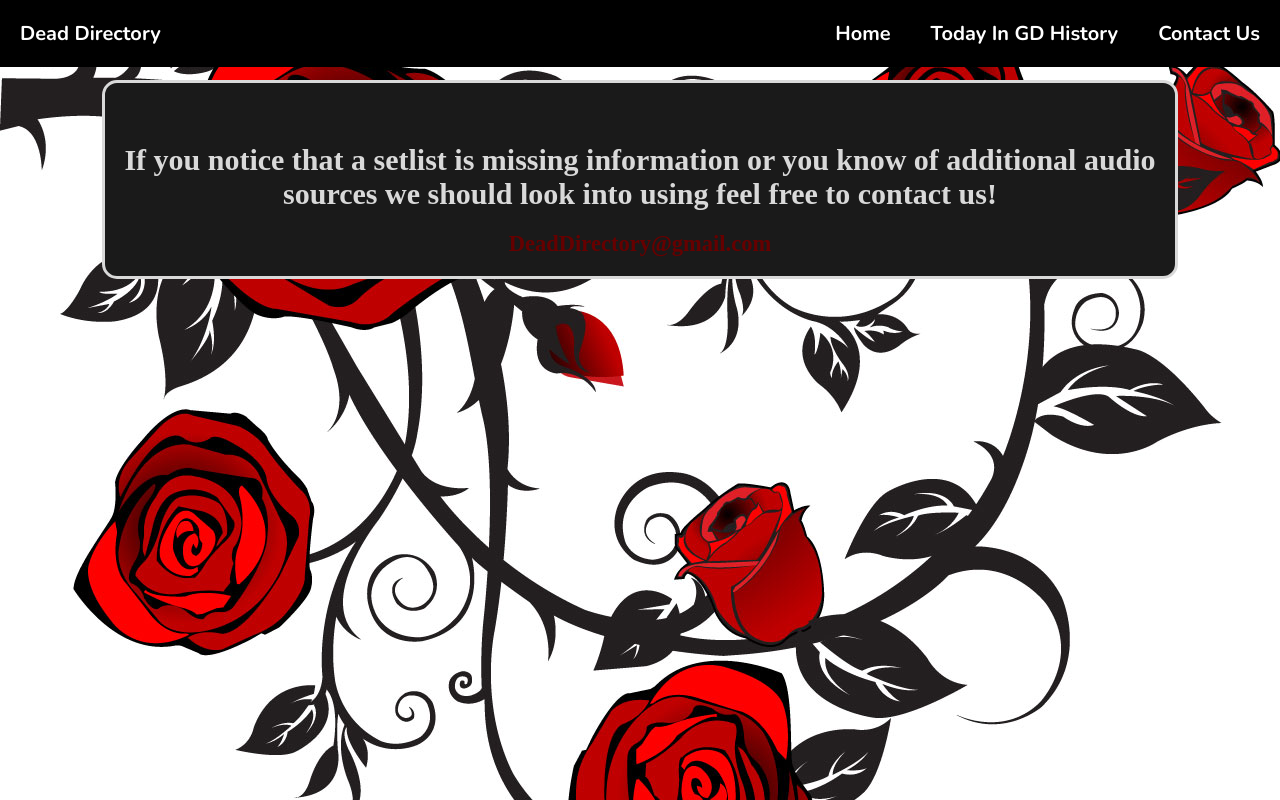
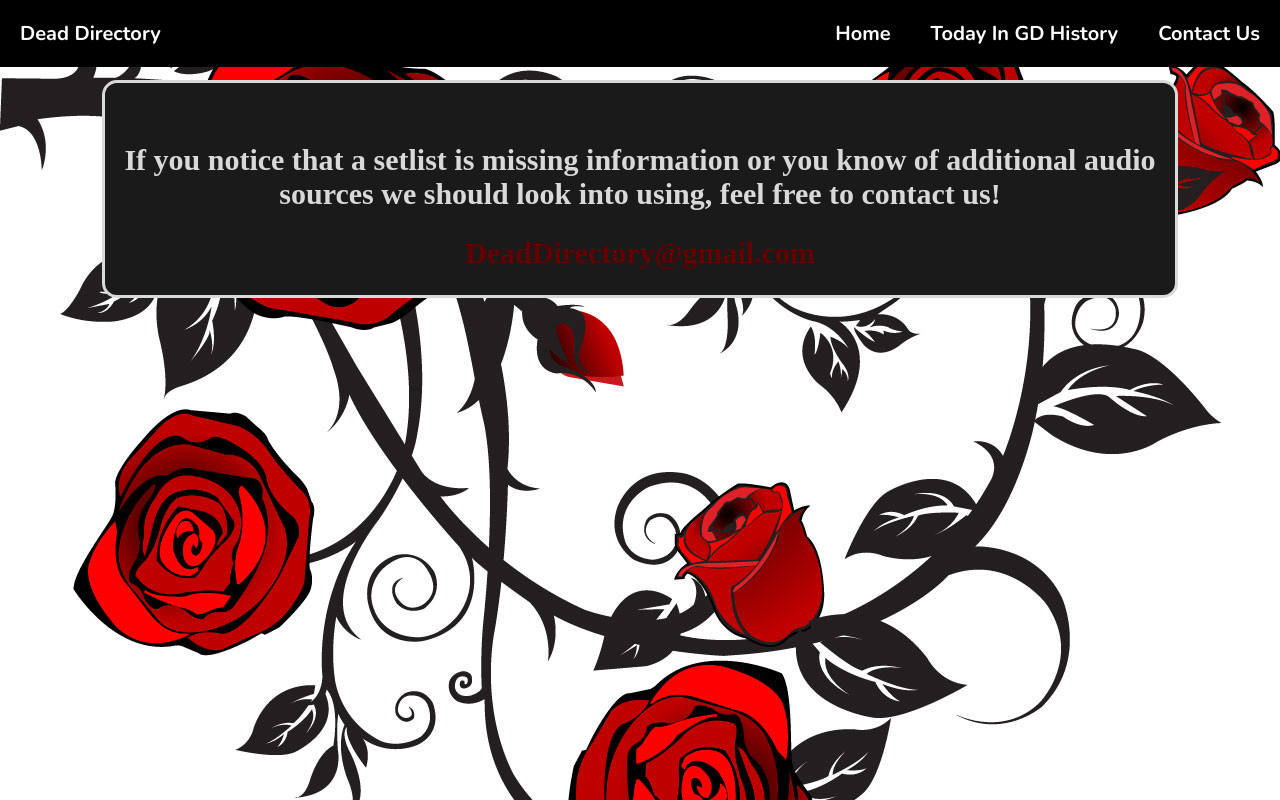
Before and after one commit to HappyDev95/Dead-Directory, an Angular app: page /ContactUs in a window 1280 px wide. Built offline with nearby package versions, Linux system fonts and the light colour scheme; a web font is replaced by a local one.

Commit message:
minor css change

```diff
--- a/src/app/contact/contact-us.component.html
+++ b/src/app/contact/contact-us.component.html
@@ -1,4 +1,4 @@
 <div class="contact-us-container">
-  <h1>If you notice that a setlist is missing information or you know of additional audio sources we should look into using feel free to contact us!</h1>
+  <h1>If you notice that a setlist is missing information or you know of additional audio sources we should look into using, feel free to contact us!</h1>
   <h2>DeadDirectory@gmail.com</h2>
 </div>
--- a/src/app/contact/contact-us.component.scss
+++ b/src/app/contact/contact-us.component.scss
@@ -18,5 +18,6 @@ h1 {
 }
 
 h2 {
+  font-size: 2em;
   color: $darkRed;
 }
```
